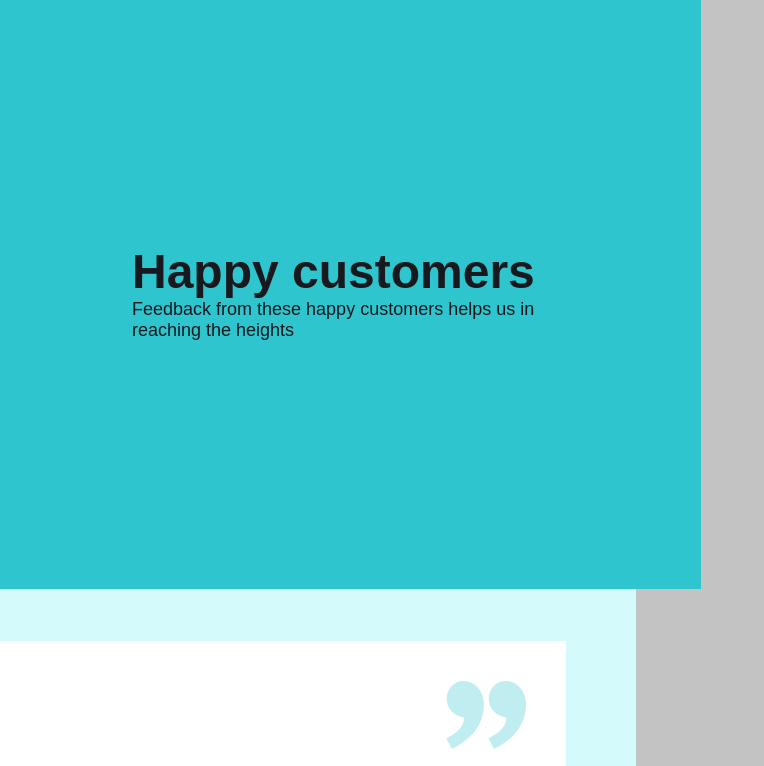
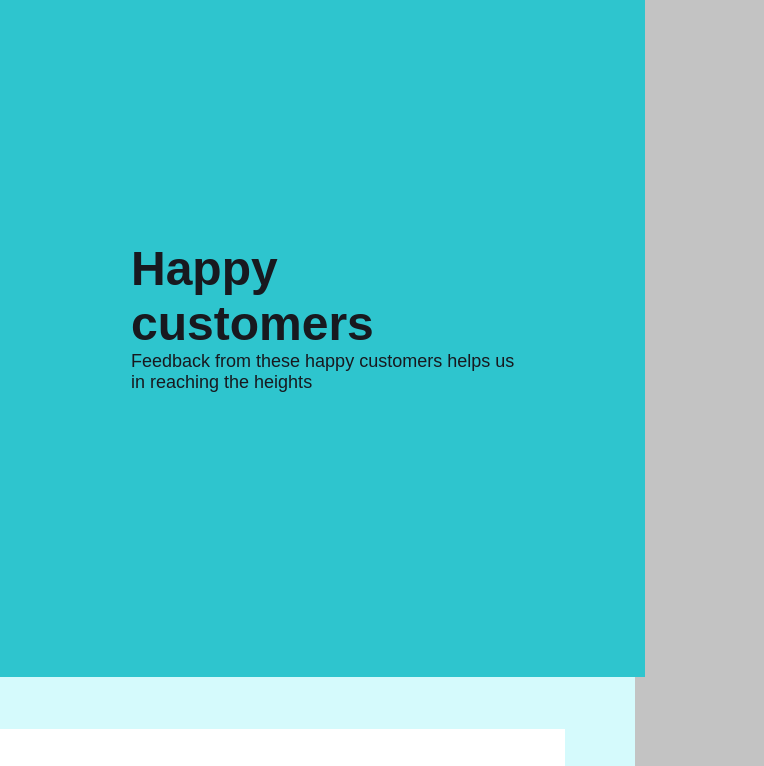
Before and after one commit to dron-olya7/happyCustomers, a plain HTML site: page index.html in a window 1280 px wide. Shown: the top 766 px of the page, without its empty margins (0-764 px from the left). Drawn offline with Linux system fonts and the light colour scheme.

Commit message:
Создание html, css файлов

```diff
--- a/css/style.css
+++ b/css/style.css
@@ -18,11 +18,15 @@ p {
 
 .customers-left {
     background: #2EC5CE;
-    padding-top: 244px;
+    /* padding-top: 244px;
     padding-bottom: 248px;
     padding-left: 136px;
-    padding-right: 124px;
+    padding-right: 124px; */
+    padding: 244px 124px 248px 136px;
     vertical-align: middle;
+    margin-top: -3px;
+    width: 650px;
+    height: 680px;
 }
 
 .customers-right {
@@ -47,7 +51,8 @@ p {
 .customers-right,
 .customers-left {
     display: inline-block;
-    margin-left: -4px;
+    margin-left: -5px;
+
 }
 
 .customers-right__block {
```
